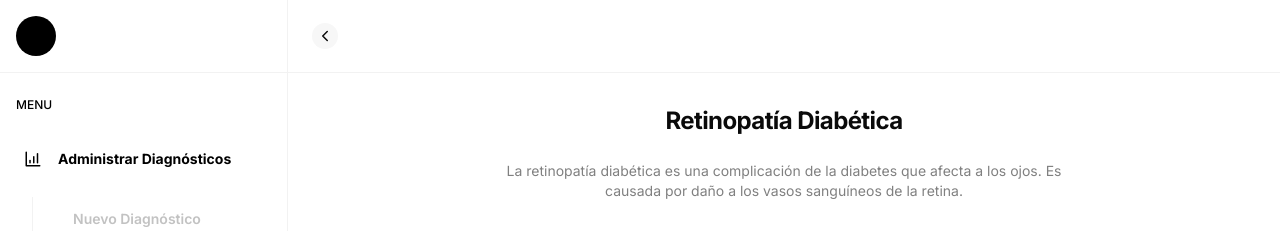
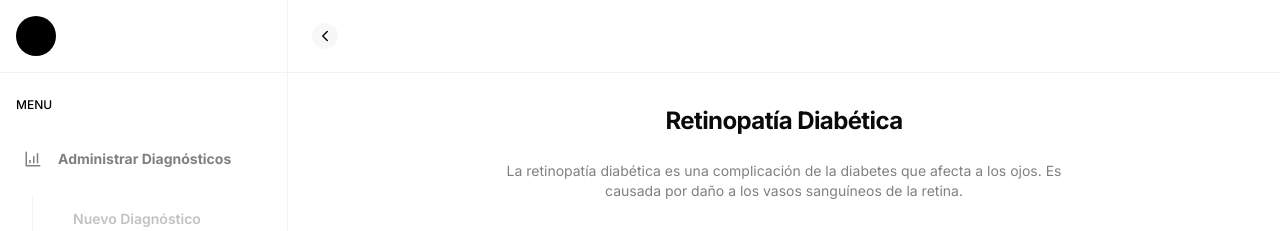
Before and after one commit to omgismartinez/eye, a Next.js app: page / in a window 1280 px wide. Shown: the top 231 px of the page. Built offline with nearby package versions, Linux system fonts and the light colour scheme.

Commit message:
🌌 refactor (sidebar): styles if pathname

```diff
--- a/components/sidebar.tsx
+++ b/components/sidebar.tsx
@@ -36,7 +36,9 @@ export default function Sidebar() {
                 <section className='flex flex-col justify-between gap-1 min-h-[650px]'>
                     <div className='flex flex-col gap-2 text-_gray-808080 text-sm font-bold'>
                         <div className='flex flex-col gap-4'>
-                            <button className='flex items-center gap-4 px-2 py-3 whitespace-nowrap rounded-lg text-_main hover:text-_main/80'>
+                            <button className={clsx('flex items-center gap-4 px-2 py-3 whitespace-nowrap rounded-lg hover:text-_main/80', {
+                                'text-_main': pathname === '/new' || pathname === '/all',
+                            })}>
                                 <BarChart4 size={18} /> Administrar Diagnósticos
                             </button>
                             <div className='flex gap-2'>
@@ -67,14 +69,14 @@ export default function Sidebar() {
                         <Link
                             href='/patients'
                             className={clsx('flex items-center gap-4 px-2 py-3 whitespace-nowrap rounded-lg hover:text-_main/80', {
-                                'text-_main': pathname === '/patients'
+                                'text-_main bg-_gray-select': pathname === '/patients'
                             })}>
                             <Users size={18} /> Administrar Pacientes
                         </Link>
                         <Link
                             href='/terms'
                             className={clsx('flex items-center gap-4 px-2 py-3 whitespace-nowrap rounded-lg hover:text-_main/80', {
-                                'text-_main': pathname === '/terms'
+                                'text-_main bg-_gray-select': pathname === '/terms'
                             })}>
                             <BadgeCheck size={18} /> Términos y Condiciones
                         </Link>
@@ -84,7 +86,7 @@ export default function Sidebar() {
                             <Link
                                 href='/account'
                                 className={clsx('flex items-center gap-4 px-2 py-3 whitespace-nowrap rounded-lg hover:text-_main/80', {
-                                    'text-_main': pathname === '/account'
+                                    'text-_main bg-_gray-select': pathname === '/account'
                                 })}>
                                 <Settings size={18} /> Cuenta y Perfil
                             </Link>
```
